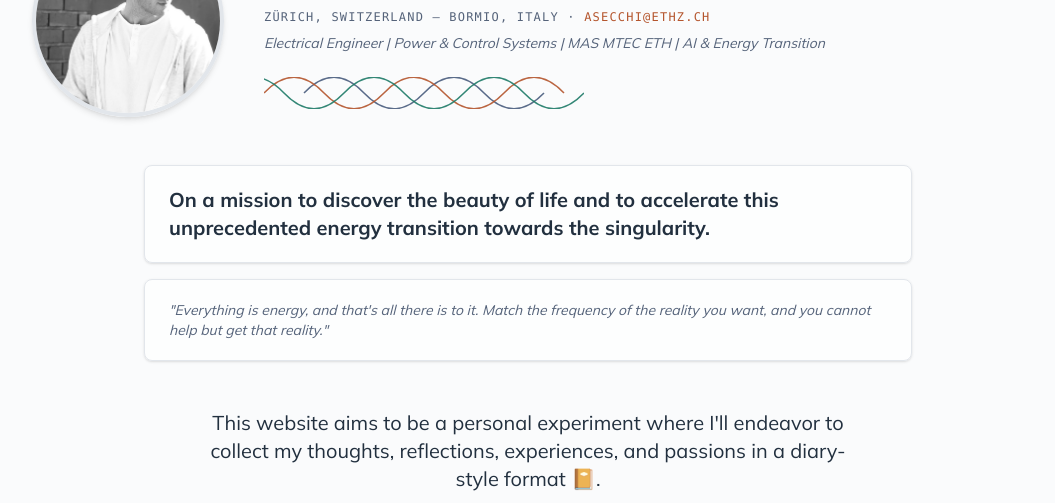
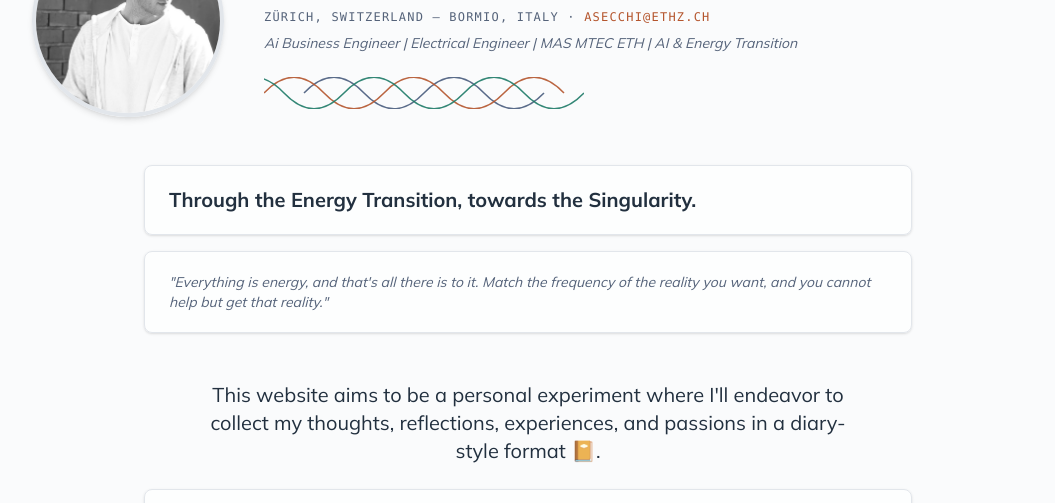
Before and after one commit to SecchiAlessandro/SecchiAlessandro.github.io, an Astro site: page / in a window 1280 px wide. Shown: the part 260-763 px from the top of the page, without its empty margins (112-1167 px from the left). Built offline with nearby package versions, Linux system fonts and the light colour scheme; Astro itself is replaced by a stand-in of ours; a script that the page names is missing; a web font is replaced by a local one.

Commit message:
Update professional title and quote in index.astro

```diff
--- a/src/pages/index.astro
+++ b/src/pages/index.astro
@@ -69,7 +69,7 @@ const books = [
             <a href="mailto:asecchi@ethz.ch" class="text-copper hover:underline">asecchi@ethz.ch</a>
           </p>
           <p class="mt-2 text-sm italic text-ink-soft">
-            Electrical Engineer | Power &amp; Control Systems | MAS MTEC ETH | AI &amp; Energy Transition
+            Ai Business Engineer | Electrical Engineer | MAS MTEC ETH | AI &amp; Energy Transition
           </p>
           <PhaseWave class="mx-auto mt-6 sm:mx-0" />
         </div>
@@ -77,8 +77,7 @@ const books = [
 
       <div class="mx-auto mt-12 max-w-3xl space-y-4">
         <QuoteCard size="lg">
-          On a mission to discover the beauty of life and to accelerate this unprecedented energy
-          transition towards the singularity.
+          Through the Energy Transition, towards the Singularity.
         </QuoteCard>
         <QuoteCard size="sm">
           "Everything is energy, and that's all there is to it. Match the frequency of the reality
```
